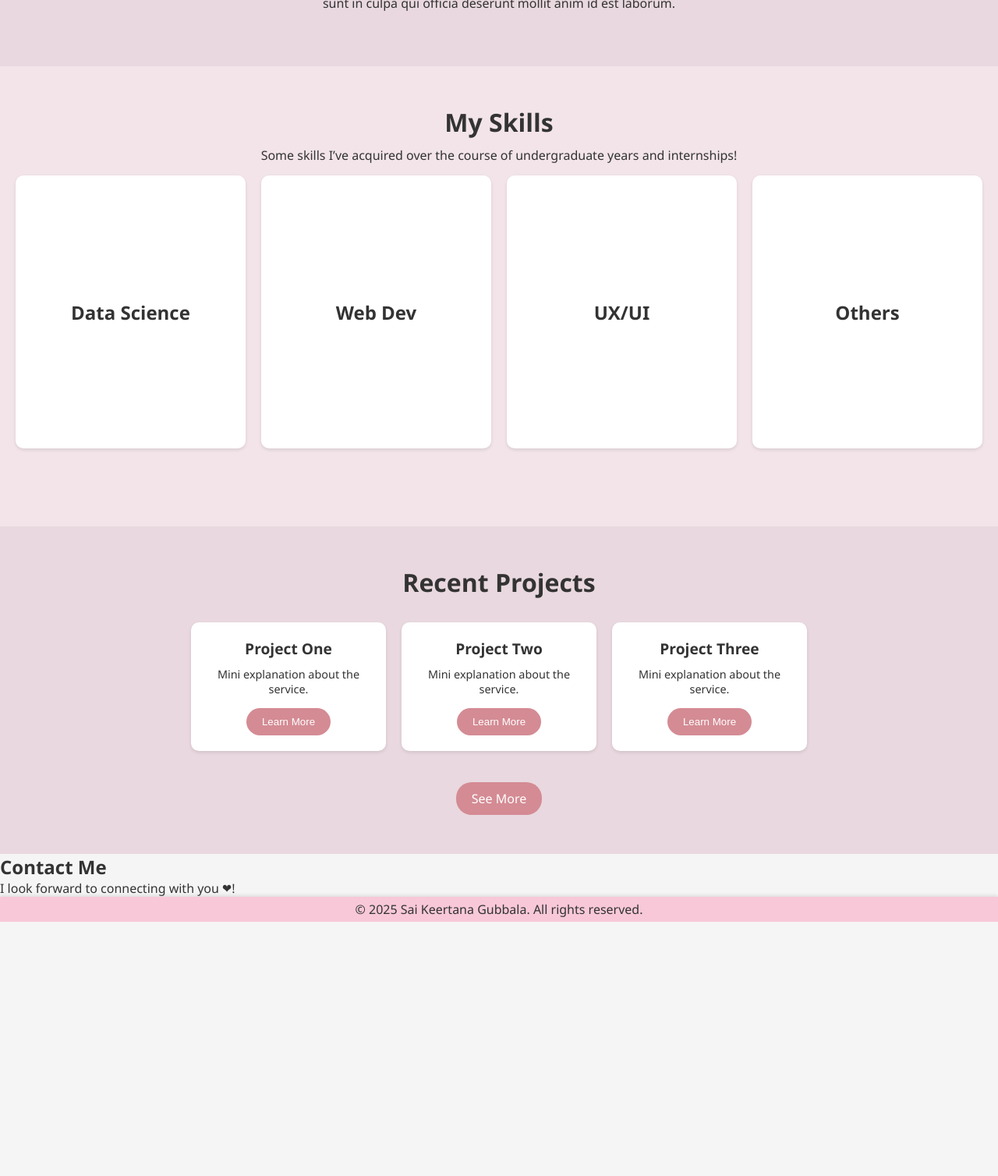
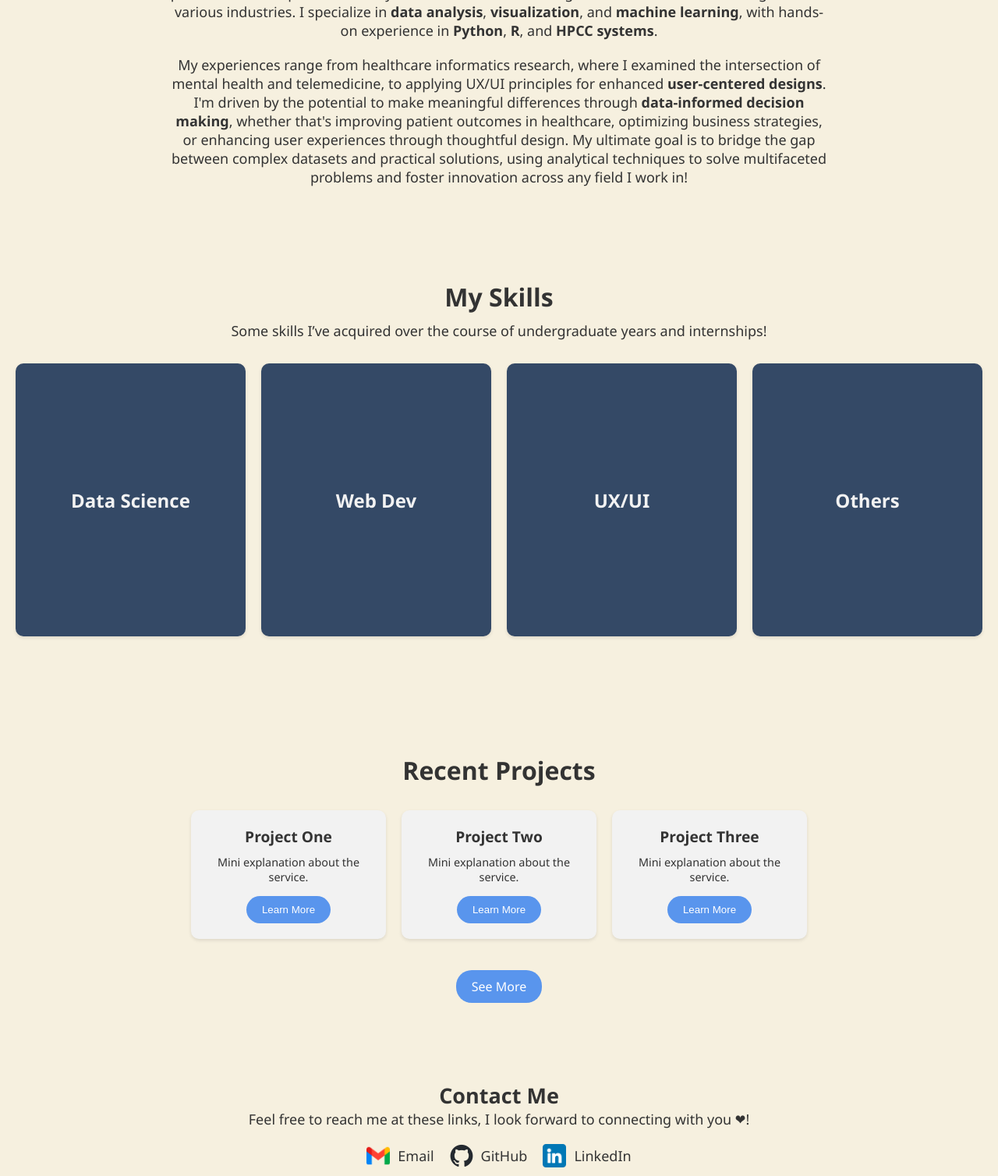
Before and after one commit to Saikeertanagubbala/portfolio-website, a website: page src/index.html in a window 1280 px wide. Shown: the part 692-2200 px from the top of the page at 78% size. Before the commit the page ends 1874 px from the top, so only its background shows below. Drawn offline with Linux system fonts and the light colour scheme.

Commit message:
homepage almost completed

```diff
--- a/src/index.html
+++ b/src/index.html
@@ -22,7 +22,7 @@
             <div class="hero-content">
                 <div class="hero-text">
                     <h1>Sai Keertana Gubbala</h1>
-                    <p>Data Analyst</p>
+                    <p>Data Analyst & Scientist</p>
                     <button class="cta">Contact Me</button>
                 </div>
                 <div class="hero-image-container">
@@ -33,7 +33,8 @@
 
         <section class="about">
             <h2>About Me</h2>
-            <p>Lorem ipsum dolor sit amet, consectetur adipiscing elit, sed do eiusmod tempor incididunt ut labore et dolore magna aliqua. Ut enim ad minim veniam, quis nostrud exercitation ullamco laboris nisi ut aliquip ex ea commodo consequat. Duis aute irure dolor in reprehenderit in voluptate velit esse cillum dolore eu fugiat nulla pariatur. Excepteur sint occaecat cupidatat non proident, sunt in culpa qui officia deserunt mollit anim id est laborum.</p>
+            <p>Hi, I'm Saikeertana Gubbala, an aspiring data analyst with a unique path into data science, shaped by my fascination with how humans and technology interact. Starting my academic journey in <strong>Information Science</strong>, I initially aimed to become a bioinformatician but soon discovered my passion for data visualization, large datasets, and uncovering insights that drive real-world decisions. This pivot led me to explore how analytics and data-driven strategies can tackle critical challenges across various industries. I specialize in <strong>data analysis</strong>, <strong>visualization</strong>, and <strong>machine learning</strong>, with hands-on experience in <strong>Python</strong>, <strong>R</strong>, and <strong>HPCC systems</strong>.</p>
+            <p>My experiences range from healthcare informatics research, where I examined the intersection of mental health and telemedicine, to applying UX/UI principles for enhanced <strong>user-centered designs</strong>. I'm driven by the potential to make meaningful differences through <strong>data-informed decision making</strong>, whether that's improving patient outcomes in healthcare, optimizing business strategies, or enhancing user experiences through thoughtful design. My ultimate goal is to bridge the gap between complex datasets and practical solutions, using analytical techniques to solve multifaceted problems and foster innovation across any field I work in!</p>
         </section>
 
         <section class="skills">
@@ -157,9 +158,22 @@
 
         <section class="contact">
             <h2>Contact Me</h2>
-            <p>I look forward to connecting with you ❤!</p>
-
-            </section>
+            <p>Feel free to reach me at these links, I look forward to connecting with you ❤!</p>
+            <div class="contact-links">
+                <a href="mailto:gubbala.keertana@gmail.com" class="contact-link">
+                    <img src="gmail.png" alt="Email">
+                    <span>Email</span>
+                </a>
+                <a href="https://github.com/Saikeertanagubbala" class="contact-link">
+                    <img src="github-mark.png" alt="Github">
+                    <span>GitHub</span>
+                </a>
+                <a href="https://www.linkedin.com/in/keertanagubbala/" class="contact-link">
+                    <img src="linkedin.png" alt="LinkedIn">
+                    <span>LinkedIn</span>
+                </a>
+            </div>
+        </section>
     </main>
 
     <footer>
--- a/src/styles/main.css
+++ b/src/styles/main.css
@@ -8,12 +8,12 @@ body, html {
     width: 100%;
     overflow-x: hidden;
     font-family: 'Segoe UI', Tahoma, Geneva, Verdana, sans-serif;
-    background-color: #f5f5f5;
+    background-color: #F6F0DF;
     color: #333;
 }
 
 nav {
-    background-color: #f8c8d8;
+    background-color: #344966;
     top: 0;
     width: 100%;
     padding: 10px 0;
@@ -37,18 +37,19 @@ nav {
     text-decoration: none;
     padding: 10px 15px;
     border-radius: 5px;
-    background-color: white;
+    background-color: #f2f2f2;
     color: #333;
     transition: background-color 0.3s;
 }
 
 .sticky-nav ul li a:hover {
-    background-color: #f0b0c0;
+    background-color: #5995ED;
+    color: #f2f2f2;
 }
 
 /* Hero Section */
 .hero {
-    background-color: #f2e4e9;
+    background-color: #F6F0DF;
     padding: 50px 10px;
     text-align: center;
     display: flex;
@@ -87,7 +88,7 @@ nav {
 }
 
 .hero .cta {
-    background-color: #d48b94;
+    background-color: #5995ED;
     color: white;
     border: none;
     border-radius: 20px;
@@ -97,11 +98,11 @@ nav {
 }
 
 .hero .cta:hover {
-    background-color: #bf7c84;
+    background-color: #BF7C84;
 }
 
 .skills {
-    background-color: #f2e4e9;
+    background-color: #F6F0DF;
     padding: 50px 20px;
 }
 
@@ -110,9 +111,15 @@ nav {
     margin-bottom: 10px;
     text-align: center;
 }
+
 .skills p {
-    margin-bottom: 15px;
+    margin-bottom: 30px;
     text-align: center;
+    font-size:large;
+}
+
+.skills h3 {
+    color: #f2f2f2;
 }
 
 .skills-grid {
@@ -149,7 +156,7 @@ nav {
     border-radius: 10px;
     box-shadow: 0 2px 4px rgba(0,0,0,0.1);
     padding: 20px;
-    background-color: #fff;
+    background-color: #344966;
     display: flex;
     justify-content: center;
     align-items: center;
@@ -171,6 +178,7 @@ nav {
     margin-bottom: 5px;
     list-style-type: none;
     font-size: 1em;
+    color: #f2f2f2;
 }
 
 .card-front h3 {
@@ -195,7 +203,7 @@ nav {
 
 /* About Section */
 .about {
-    background-color: #e9d8df;
+    background-color: #F6F0DF;
     padding: 50px 20px;
     text-align: center;
 }
@@ -206,29 +214,17 @@ nav {
 }
 
 .about p {
-    font-size: 1em;
-    max-width: 600px;
+    font-size:large;
+    max-width: 850px;
     margin: 0 auto;
     margin-bottom: 20px;
 }
 
-.about .cta {
-    background-color: #d48b94;
-    color: white;
-    border: none;
-    border-radius: 20px;
-    padding: 10px 25px;
-    cursor: pointer;
-    transition: background-color 0.3s;
-}
 
-.about .cta:hover {
-    background-color: #bf7c84;
-}
 
 /* Projects Section */
 .projects {
-    background-color: #e9d8df;
+    background-color: #F6F0DF;
     padding: 50px 20px;
     text-align: center;
 }
@@ -240,7 +236,7 @@ nav {
 
 .projects-container {
     display: flex;
-    flex-wrap:wrap;
+    flex-wrap: wrap;
     justify-content: center;
     gap: 20px;
 }
@@ -248,7 +244,7 @@ nav {
 .project-item {
     flex: 1 1 calc(33.333% - 40px);
     max-width: 250px;
-    background-color: white;
+    background-color: #f2f2f2;
     border-radius: 10px;
     box-shadow: 0 2px 4px rgba(0,0,0,0.1);
     padding: 20px;
@@ -259,7 +255,6 @@ nav {
 .project-item:hover {
     transform: translateY(-10px);
 }
-
 
 .project-item h3 {
     font-size: 1.2em;
@@ -273,7 +268,7 @@ nav {
 
 /* See More Projects Button */
 .cta, .see-more-projects {
-    background-color: #d48b94;
+    background-color: #5995ED;
     color: white;
     border: none;
     border-radius: 20px;
@@ -285,7 +280,7 @@ nav {
 }
 
 .cta:hover, .see-more-projects:hover {
-    background-color: #bf7c84;
+    background-color: #BF7C84;
 }
 
 .see-more-projects {
@@ -293,12 +288,57 @@ nav {
     font-size: 1em;
 }
 
+.contact{
+    background-color: #F6F0DF;
+    padding: 50px 20px;
+    text-align: center;
+    font-size: large;
+}
+
+.contact-links {
+    margin-top: 20px;
+    display: flex;
+    justify-content: center;
+    gap: 20px;
+}
+
+.contact-link {
+    display: flex;
+    align-items: center;
+    text-decoration: none;
+    color: #333;
+    transition: transform 0.3s, color 0.3s;
+}
+
+.contact-link img {
+    width: 30px;
+    height: auto;
+    margin-right: 10px;
+    transition: transform 0.3s;
+}
+
+.contact-link span {
+    font-size: 1em;
+    transition: color 0.3s;
+}
+
+.contact-link:hover {
+    transform: scale(1.1);
+    color: #5995ED;
+}
+
+.contact-link:hover img {
+    transform: scale(1.2);
+}
+
+.contact-link:hover span {
+    color: #5995ED;
+}
 
 /* Footer */
 footer {
-    background-color: #f8c8d8;
+    background-color: #F6F0DF;
     text-align: center;
     padding: 5px;
     color: #333;
-    box-shadow: 0 -2px 4px rgba(0,0,0,0.1);
 }
```
Also changed, not shown: src/github-mark.png (added), src/gmail.png (added), src/linkedin.png (added).
